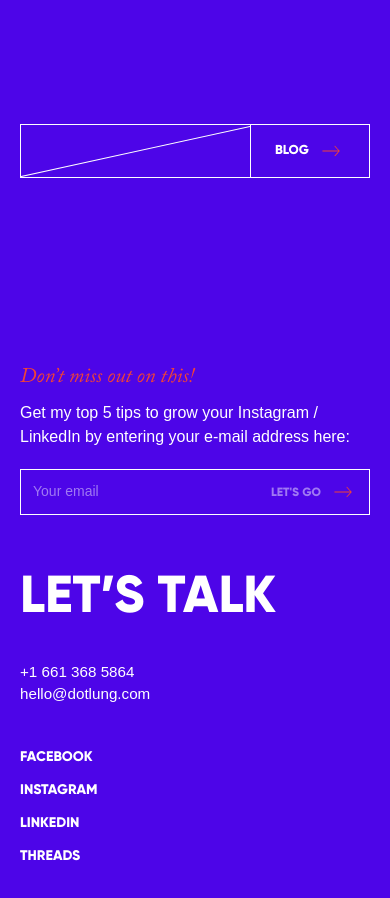
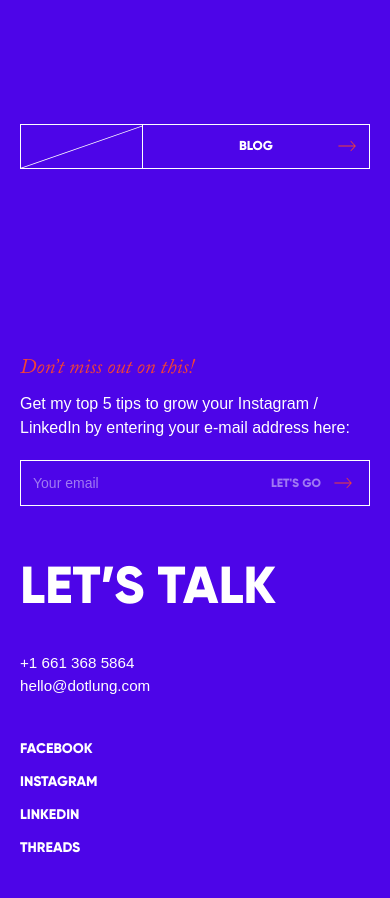
Before and after one commit to ArnabShikder24/dotlung-frontend, a Next.js app: page /travel-eat in a window 390 px wide. Shown: the part 1880-2778 px from the top of the page. Built offline with nearby package versions, Linux system fonts and the light colour scheme; no server answers; a web font is replaced by a local one.

Commit message:
blog issue fixed

```diff
--- a/src/app/travel-eat/page.tsx
+++ b/src/app/travel-eat/page.tsx
@@ -181,7 +181,7 @@ useEffect(() => {
       </div>
       <div className="py-32">
         <RevealOnScroll>
-          <SectionHeader title="BLOG" href={PathNames.blog} icon={true} />
+          <SectionHeader title="BLOG" href={PathNames.blog} boxClassName="px-24 lg:px-24" icon={true} />
         </RevealOnScroll>
       </div>
     </div>
--- a/src/components/SectionHeader.tsx
+++ b/src/components/SectionHeader.tsx
@@ -1,14 +1,16 @@
 import React from 'react';
 import NavigationArrow from './NavigationArrow';
 import RippleButton from './RippleButton';
+import { cn } from '../lib/cn';
 
 interface SectionHeaderProps {
   title: string;
   icon?: boolean;
   href?: string;
+  boxClassName?: string;
 }
 
-const SectionHeader: React.FC<SectionHeaderProps> = ({ title, href, icon = false }) => {
+const SectionHeader: React.FC<SectionHeaderProps> = ({ title, href, boxClassName, icon = false }) => {
   return (
     <div className="flex justify-center mx-5">
       <header
@@ -34,13 +36,13 @@ const SectionHeader: React.FC<SectionHeaderProps> = ({ title, href, icon = false
             />
           </svg>
         </span>
-        <p className="flex items-center whitespace-nowrap px-6 py-3 text-[0.8125rem] text-white font-gilroy hover:text-secondary transition-colors uppercase text-center border-none relative">
+        <p className={cn("flex items-center whitespace-nowrap px-10 lg:px-12 py-3 text-[0.8125rem] text-white font-gilroy hover:text-secondary transition-colors uppercase text-center border-none relative", boxClassName)}>
           {!href && title}
           {href &&
             <RippleButton href={href}>{title}</RippleButton>
           }
           {icon &&
-            <NavigationArrow direction="right" className="ml-2 text-secondary md:absolute md:top-2 md:-right-4" />
+            <NavigationArrow direction="right" className="ml-2 text-secondary absolute right-2 md:top-2 md:-right-4" />
           }
         </p>
       </header>
```
